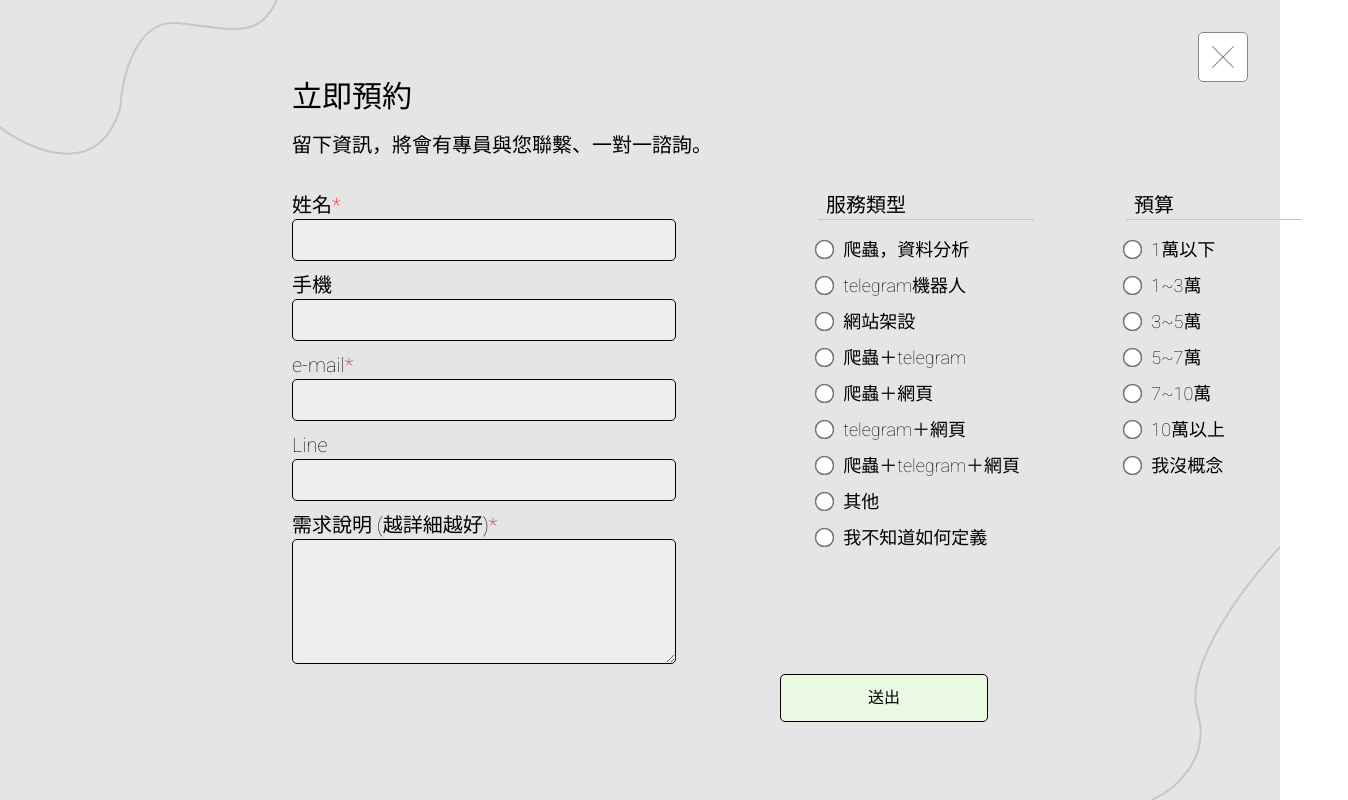
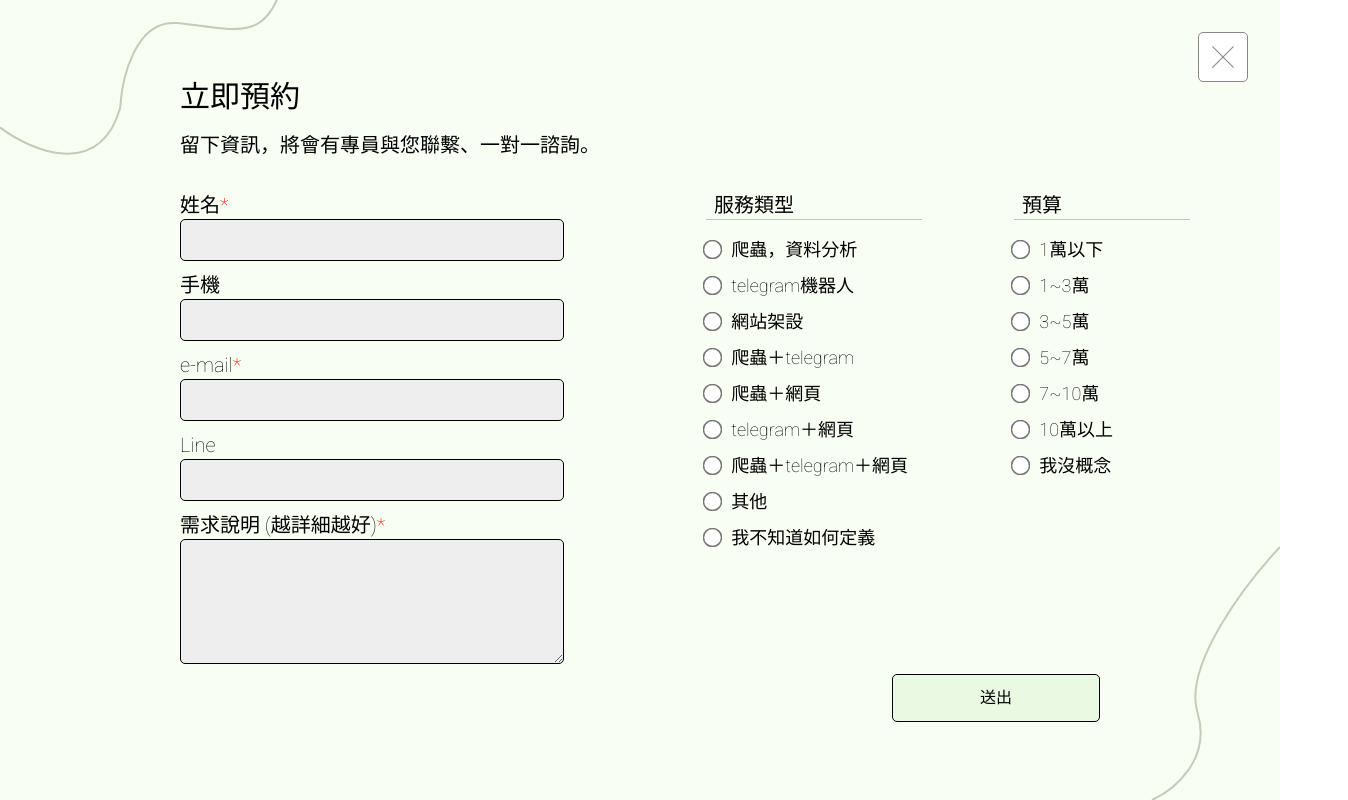
Before and after one commit to FrogSoftTw/FrogSoftTw.github.io, a Vue app: page / in a window 1280 px wide. Both pictures are taken after a click on the element "專人諮詢". Shown: the whole page, 1348 px wide, since content can reach past the window. Built offline with nearby package versions, Linux system fonts and the light colour scheme; a web font is replaced by a local one.

Commit message:
Adjust Form style

```diff
--- a/src/components/Form.vue
+++ b/src/components/Form.vue
@@ -8,7 +8,7 @@
     </svg>
     <div class="cancel-btn absolute 2xl:right-20 2xl:top-20 md:right-8 md:top-8 right-5 top-5" @click="closeForm"></div>
     <div class="container">
-      <div class="w-full min-h-screen flex flex-col justify-center xl:px-48 lg:px-32 2xl:p-20 md:p-14 p-10">
+      <div class="w-full min-h-screen flex flex-col justify-center 2xl:px-48 lg:px-20 2xl:p-20 md:p-14 p-10">
         <div class="flex justify-between">
           <div class="flex flex-col">
             <div class="2xl:text-5xl xl:text-3xl lg:text-2xl text-xl">立即預約</div>
@@ -183,7 +183,7 @@
 
 <style>
   .form-bg {
-    background-color: #E5E5E5;
+    background-color: #F9FEF3;
   }
   .cancel-btn {
     width: 40px;
```
